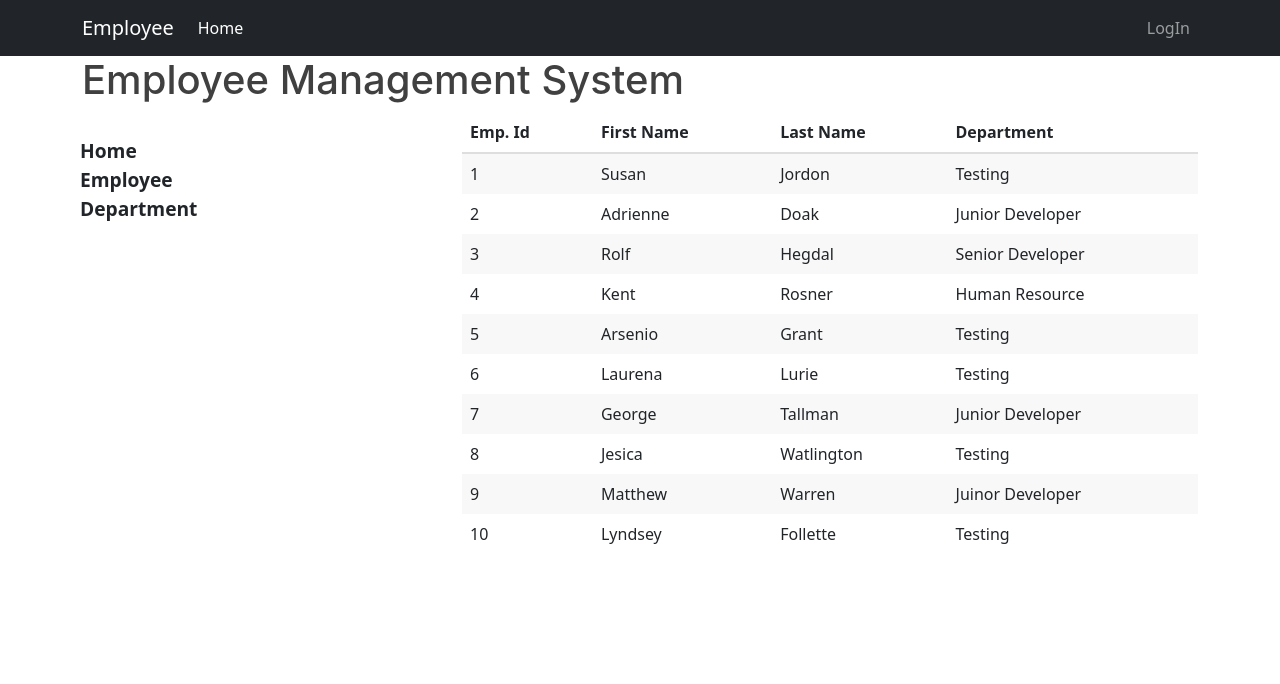
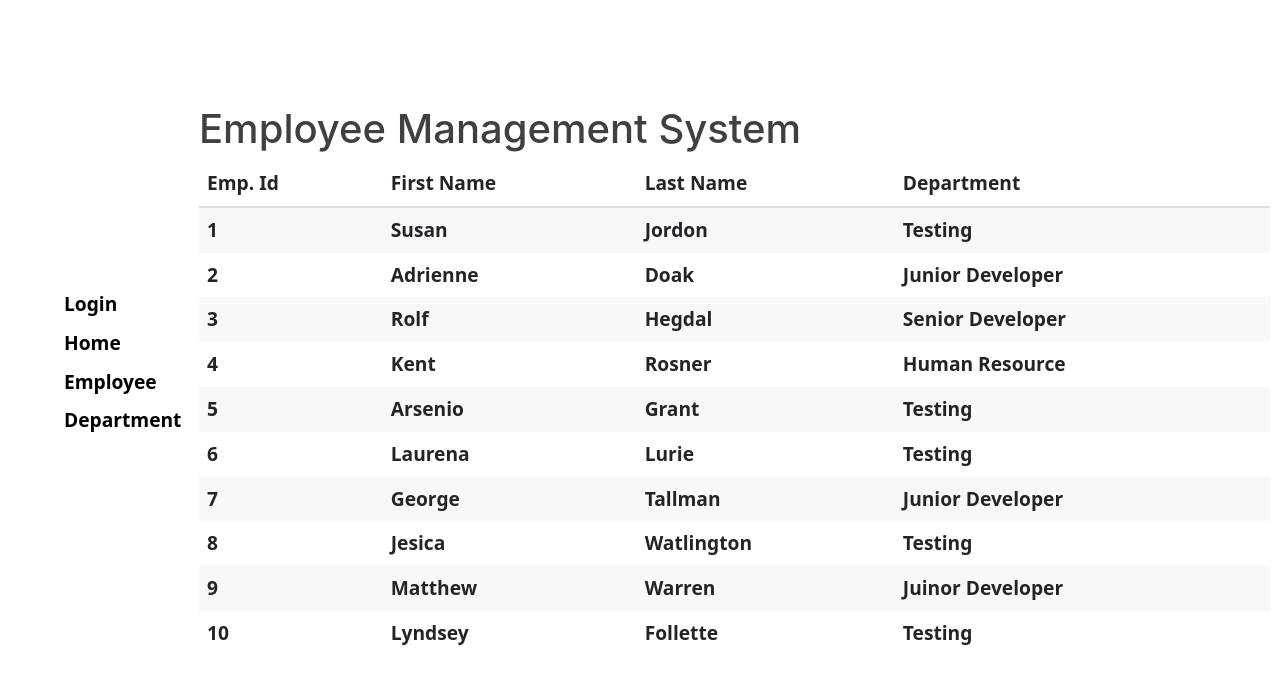
Before and after one commit to pappu-kumar-mahto/dashboard, a React (Create React App) app: page /home in a window 1280 px wide. Shown: the top 684 px of the page. Built offline with nearby package versions, Linux system fonts and the light colour scheme.

Commit message:
Project: EmployeeManagement: Navbar shifted to left side.

```diff
--- a/src/App.js
+++ b/src/App.js
@@ -1,6 +1,6 @@
 import React from 'react'
 import {BrowserRouter, Routes, Route} from 'react-router-dom'
-import NavBar from './components/Navbar'
+import NavBar from './components/Navbar/Navbar'
 import Home from './components/Dashboard/Home'
 import AddEmployee from './components/Dashboard/AddNewEmployess/AddEmployee'
 import EmployeeList from './components/Dashboard/EmployeeList'
--- a/src/components/Dashboard/AddNewEmployess/AddNewEmployee.css
+++ b/src/components/Dashboard/AddNewEmployess/AddNewEmployee.css
@@ -1,6 +1,6 @@
 .addNewEmpForm{
     position: relative;
-    top:8%;
+    top:5rem;
     left: 30%;
 }
 .formInput{
--- a/src/components/Dashboard/Department.js
+++ b/src/components/Dashboard/Department.js
@@ -11,11 +11,21 @@ const Department = ({ employees }) => {
     margin: "15px 0",
     fontWeight: 700,
   };
+
+
+  const divStyle = {
+    fontWeight: 'bold',
+    fontSize: '1.2rem',
+    marginTop: '15px',
+    marginLeft:'225px',
+    padding: '10px',
+}
+
   const addNewEmployee = () => {
     navigate("/addnewemployee");
   };
   return (
-    <div className="container">
+    <div className="container" style={divStyle}>
       <Header heading={"Department Details"} />
       <Button style={addNewEmpBtn} variant="secondary" onClick={addNewEmployee}>
         Add New Department
--- a/src/components/Dashboard/EmployeeList.js
+++ b/src/components/Dashboard/EmployeeList.js
@@ -12,15 +12,23 @@ const EmployeeList = ({employees }) => {
         height: '2.5rem',
         margin: '15px 0',
         fontWeight:700
-    }
+  }
+
+  const divStyle = {
+    fontWeight: 'bold',
+    fontSize: '1.2rem',
+    marginTop: '15px',
+    marginLeft:'225px',
+    padding: '10px',
+}
 
 
     const addNewEmployee = () => {
         navigate('/addnewemployee')
     }
   return (
-    <div className="container">
-          <Header heading={"EmployeeList"} />
+    <div className="container" style={divStyle}>
+          <Header heading={"Employee List"} />
           <Button
               style={addNewEmpBtn}
               variant="secondary"
--- a/src/components/Dashboard/Home.js
+++ b/src/components/Dashboard/Home.js
@@ -1,35 +1,23 @@
 import React from 'react'
-import {useNavigate} from 'react-router-dom'
 import { Container, Row, Col } from 'react-bootstrap'
 import List from './List'
 import Header from './Header'
 const Home = ({employees }) => {
-    const navigate = useNavigate()
-    const addEmployee = () => {
-        navigate('/employee')
-    }
-    const department = () => {
-        navigate('/department')
-    }
-
     const divStyle = {
         fontWeight: 'bold',
         fontSize: '1.2rem',
         marginTop: '15px',
+        marginLeft:'95px',
         padding: '10px',
-        cursor:'pointer'
+        position: 'fixed',
+        top:'10%'
     }
 
   return (
       <Container>
-          <header><Header heading={'Employee Management System'} /></header>
-          <Row>
-              <Col sm={4} style={divStyle}>
-                  <div>Home</div>
-                  <div onClick={addEmployee}>Employee</div>
-                  <div onClick={department}>Department</div>
-              </Col>
-              <Col sm={8}><List employees={employees} /></Col>
+          <Row style={divStyle}>
+            <header><Header heading={'Employee Management System'} /></header>
+              <Col><List employees={employees} /></Col>
           </Row>
     </Container>
   )
--- a/src/components/Login/Login.css
+++ b/src/components/Login/Login.css
@@ -1,18 +1,13 @@
 .login_wrapper{
-    background: linear-gradient(rgba(255, 255, 255, 0.7),
-        rgba(255, 255, 255, 0.3)),
-      url("https://images.pexels.com/photos/114979/pexels-photo-114979.jpeg?auto=compress&cs=tinysrgb&dpr=2&w=500");
-    background-size: cover;
     display: flex;
     justify-content: center;
     align-items: center;
-    height: 92.5vh;
-
+    height: 96vh;
 }
 
 .loginForm{
     display: inline-block;
-    background-color: #fff;
+    background-color: rgba(0,0,0,0.1) ;
     border: none;
     margin: 15px 0;
     padding: 0px 60px;
@@ -30,11 +25,11 @@ input{
     margin: 5px auto;
     border-radius: 5px;
     width: 100%;
-    border: 1px solid grey;
+    border: 1px solid rgba(0,0,0,0.5);
 }
 label{
     font-size: 13px;
-    color: grey;
+    color: black;
 }
 .errorMsg{
     font-size: 12px;
@@ -44,7 +39,7 @@ label{
     margin-bottom: 0px;
 }
 
-button{
+.loginBtn{
     width: 100%;
     height: 50px;
     padding: 10px;
--- a/src/components/Login/Login.js
+++ b/src/components/Login/Login.js
@@ -66,7 +66,7 @@ const Login = () => {
             onChange={(event)=> setPassword(event.target.value)}
           />
       </Form.Group>
-      <Button variant="primary" type="submit" onClick={onSubmit}>
+      <Button variant="primary" type="submit" onClick={onSubmit} className='loginBtn'>
         Login
       </Button>
       </Form>
--- a/src/components/Navbar.js
+++ /dev/null
@@ -1,25 +0,0 @@
-import { Container, Navbar, Nav } from "react-bootstrap";
-import { NavLink} from 'react-router-dom'
-const NavbarComponent = () => {
-  return (
-    <Navbar collapseOnSelect expand="lg" bg="dark" variant="dark">
-      <Container>
-        <Navbar.Brand>
-          Employee
-        </Navbar.Brand>
-        <Navbar.Toggle aria-controls="responsive-navbar-nav" />
-        <Navbar.Collapse id="responsive-navbar-nav">
-          <Nav className="me-auto">
-            <Nav.Link as={NavLink} to ='/home'>Home</Nav.Link>
-          </Nav>
-          <Nav>
-            <Nav.Link as={NavLink} to ='/'>
-              LogIn
-            </Nav.Link>
-          </Nav>
-        </Navbar.Collapse>
-      </Container>
-    </Navbar>
-  );
-};
-export default NavbarComponent;
--- /dev/null
+++ b/src/components/Navbar/Navbar.css
@@ -0,0 +1,17 @@
+.navMenu{
+    display: flex;
+    flex-direction: column;
+    position: absolute;
+    top: 0rem;
+    left: 4rem;
+    margin-right: 10px;
+    align-items: flex-start;
+    margin-top: 290px;
+}
+.navItem{
+    text-decoration: none;
+    margin: 0 0 10px 0;
+    font-size: 1.2rem;
+    font-weight: bold;
+    color: black;
+}
--- /dev/null
+++ b/src/components/Navbar/Navbar.js
@@ -0,0 +1,15 @@
+import { NavLink } from 'react-router-dom'
+import './Navbar.css'
+const NavbarComponent = () => {
+  return (
+    <div className="navbar">
+      <div className="navMenu">
+        <NavLink to='/' className="navItem"><span>Login</span></NavLink>
+        <NavLink to='/home'className="navItem"><span>Home</span></NavLink>
+        <NavLink to='/employee'className="navItem"><span>Employee</span></NavLink>
+        <NavLink to='/department'className="navItem"><span>Department</span></NavLink>
+      </div>
+    </div>
+  );
+};
+export default NavbarComponent;
```
